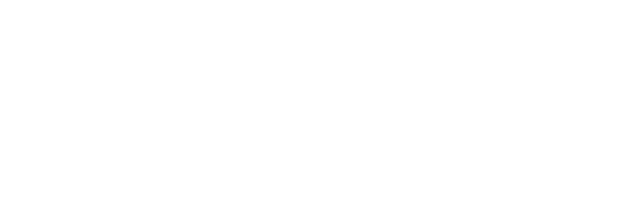
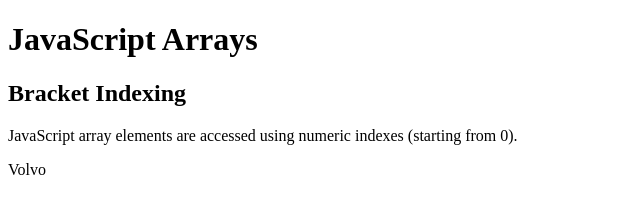
Before and after one commit to Padmanaban-mj/Javascript, a plain HTML site: page index.html in a window 1280 px wide. Shown: the whole page, without its empty margins (0-640 px from the left). Drawn offline with Linux system fonts and the light colour scheme.

Commit message:
array execution

```diff
--- a/index.html
+++ b/index.html
@@ -1,11 +1,22 @@
 <!DOCTYPE html>
 <html lang="en">
-<head>
-    <meta charset="UTF-8">
-    <meta name="viewport" content="width=device-width, initial-scale=1.0">
-    <title>Document</title>
-</head>
+    <head>
+        <title>js</title>
+        <meta charset="utf-8">
+        <meta name="viewport" content="width=device-width, initial-scale=1">
+    </head>
 <body>
-    <script src="main.js"></script>
+<h1>JavaScript Arrays</h1>
+<h2>Bracket Indexing</h2>
+
+<p>JavaScript array elements are accessed using numeric indexes (starting from 0).</p>
+
+<p id="demo"></p>
+
+<script>
+const cars = ["Saab", "Volvo", "BMW"];
+document.getElementById("demo").innerHTML = cars[1];
+</script>
+
 </body>
 </html>
--- a/main.js
+++ /dev/null
@@ -1,3 +0,0 @@
-for(count=1;count<=10; count=count+1){
-    console.log(count +"*2 ="+ count*2 )
-}
```
